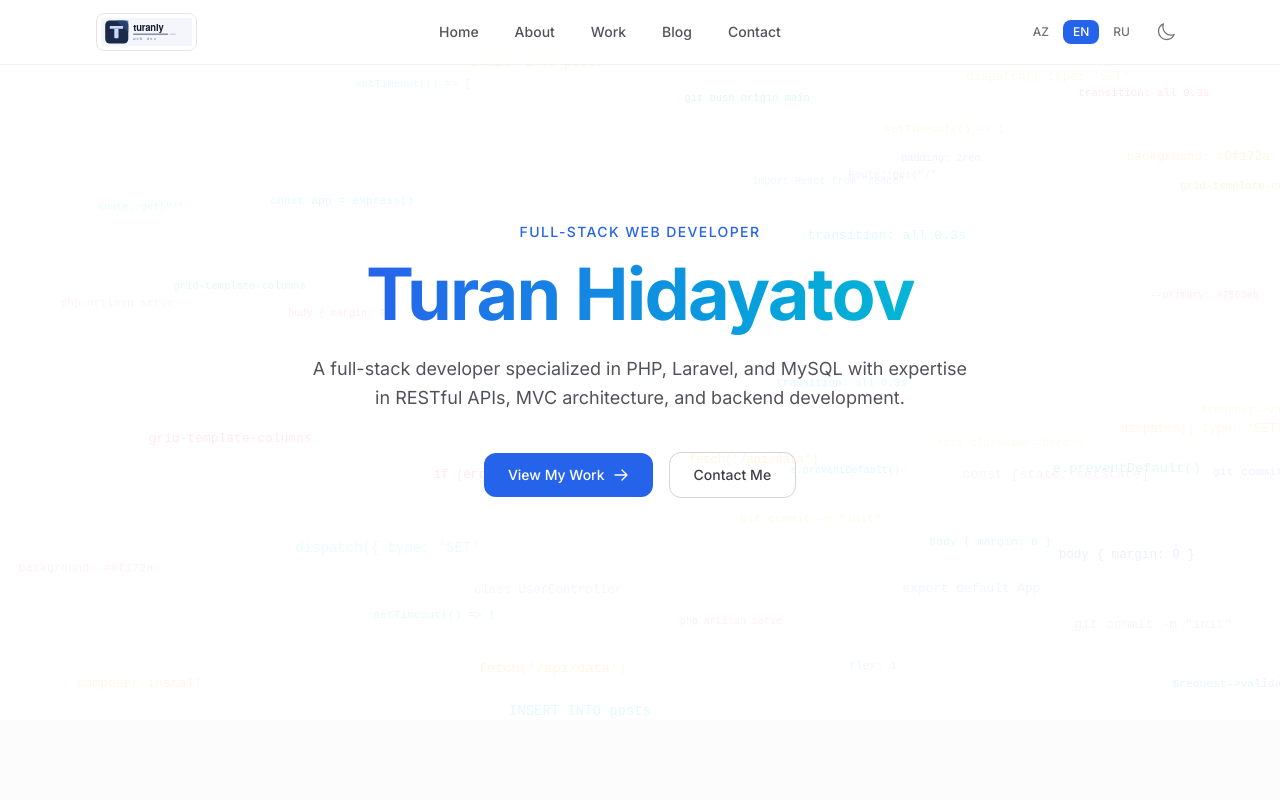
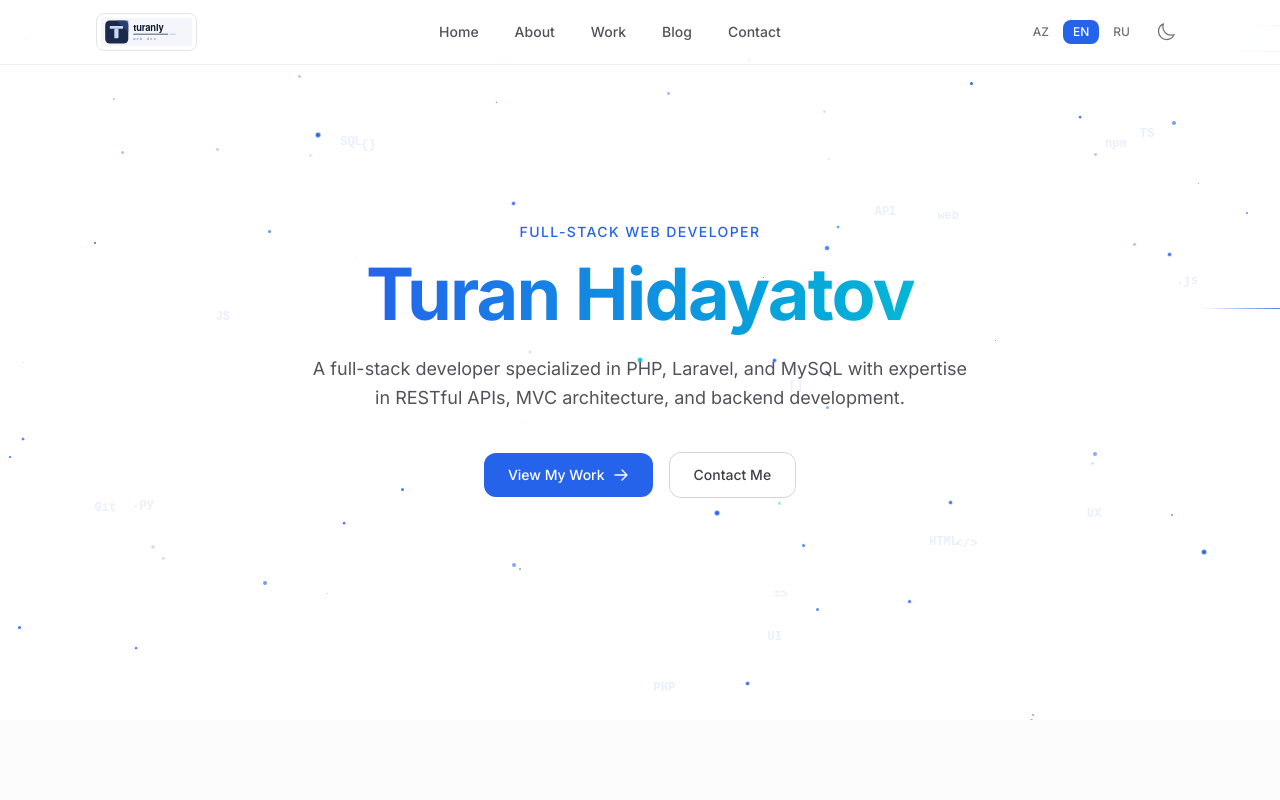
Before and after one commit to TuranHidayet/turanly, a Next.js app: page /en in a window 1280 px wide. Shown: the top 800 px of the page. Built offline with nearby package versions, Linux system fonts and the light colour scheme.

Commit message:
hero: galaxy star background with twinkling stars, shooting stars, orbit

```diff
--- a/src/app/globals.css
+++ b/src/app/globals.css
@@ -19,6 +19,7 @@
   @keyframes slide-up {
     from { opacity: 0; transform: translateY(20px); }
     to { opacity: 1; transform: translateY(0); }
+  }
 }
 
 @keyframes fall {
@@ -48,6 +49,26 @@
   90% { opacity: 1; }
   100% { transform: translateY(-120vh) scale(1.2); opacity: 0; }
 }
+
+@keyframes twinkle {
+  0%, 100% { opacity: 0.2; transform: scale(0.8); }
+  50% { opacity: 1; transform: scale(1.2); }
+}
+
+@keyframes shooting-star {
+  0% { transform: translateX(0) translateY(0); opacity: 1; }
+  70% { opacity: 1; }
+  100% { transform: translateX(-400px) translateY(400px); opacity: 0; }
+}
+
+@keyframes float-hover {
+  0%, 100% { transform: translateY(0); }
+  50% { transform: translateY(-30px); }
+}
+
+@keyframes orbit {
+  0% { transform: rotate(0deg) translateX(200px) rotate(0deg); }
+  100% { transform: rotate(360deg) translateX(200px) rotate(-360deg); }
 }
 
 @layer base {
--- a/src/components/HeroBackground.tsx
+++ b/src/components/HeroBackground.tsx
@@ -1,67 +1,105 @@
 "use client";
 
-const snippets = [
-  "const app = express()", "function App() {", '<div className="hero">',
-  "npm run dev", 'git commit -m "init"', 'import React from "react"',
-  "app.listen(3000)", "export default App", "const [state, setState]",
-  "useEffect(() => {", "php artisan serve", 'Route::get("/"',
-  "public function index()", "$request->validate()", "composer install",
-  "git push origin main", "body { margin: 0 }", "try {",
-  'console.log("hello")', "--primary: #2563eb", "padding: 2rem",
-  "flex: 1", "transition: all 0.3s", "grid-template-columns",
-  "background: #0f172a", "middleware(['auth'])", "async function load()",
-  "return response()->json", "fetch('/api/data')", "if (error) throw",
-  "setTimeout(() => {", "addEventListener('click'", "e.preventDefault()",
-  "dispatch({ type: 'SET'", "SELECT * FROM users", "INSERT INTO posts",
-  "class UserController", "@media (max-width: 768px)", "z-index: 10",
+const particles = Array.from({ length: 60 }, (_, i) => ({
+  id: i,
+  size: 1 + Math.random() * 3,
+  left: Math.random() * 100,
+  top: Math.random() * 100,
+  duration: 3 + Math.random() * 5,
+  delay: Math.random() * 10,
+  opacity: 0.3 + Math.random() * 0.7,
+}));
+
+const techWords = [
+  "JS", "TS", "PHP", "SQL", "API", "UI", "UX", "CSS", "HTML",
+  "Git", "npm", "web", ".py", ".js", "[]", "{}", "=>", "</>"
 ];
 
-const colors = [
-  "text-blue-400", "text-emerald-400", "text-purple-400", "text-cyan-400",
-  "text-amber-400", "text-rose-400", "text-lime-400", "text-indigo-400",
-];
+const shootingStars = Array.from({ length: 3 }, (_, i) => ({
+  id: i,
+  top: Math.random() * 50,
+  delay: 5 + Math.random() * 15,
+  duration: 1.5 + Math.random() * 1.5,
+}));
 
-const directions = ["fall", "drift-left", "drift-right", "rise"] as const;
-
-function randomItem<T>(arr: readonly T[]): T {
-  return arr[Math.floor(Math.random() * arr.length)];
-}
-
-function generateParticles(count: number) {
-  return Array.from({ length: count }, (_, i) => ({
-    id: i,
-    text: randomItem(snippets),
-    color: randomItem(colors),
-    direction: randomItem(directions),
-    left: Math.random() * 100,
-    top: Math.random() * 100,
-    duration: 12 + Math.random() * 20,
-    delay: Math.random() * 20,
-    fontSize: 10 + Math.random() * 4,
-    opacity: 0.06 + Math.random() * 0.08,
-  }));
-}
-
-const particles = generateParticles(50);
+const orbitItems = Array.from({ length: 6 }, (_, i) => ({
+  id: i,
+  size: 2 + Math.random() * 4,
+  duration: 15 + Math.random() * 20,
+  delay: Math.random() * 15,
+  opacity: 0.2 + Math.random() * 0.3,
+}));
 
 export function HeroBackground() {
   return (
     <div className="pointer-events-none absolute inset-0 -z-10 select-none overflow-hidden">
+      {/* Stars */}
       {particles.map((p) => (
-        <span
+        <div
           key={p.id}
-          className={`absolute whitespace-nowrap font-mono ${p.color}`}
+          className="absolute rounded-full bg-primary"
           style={{
+            width: p.size,
+            height: p.size,
             left: `${p.left}%`,
             top: `${p.top}%`,
-            fontSize: `${p.fontSize}px`,
             opacity: p.opacity,
-            animation: `${p.direction} ${p.duration}s ${p.delay}s infinite linear`,
+            animation: `twinkle ${p.duration}s ${p.delay}s infinite`,
           }}
-        >
-          {p.text}
-        </span>
+        />
       ))}
+
+      {/* Shooting stars */}
+      {shootingStars.map((s) => (
+        <div
+          key={s.id}
+          className="absolute h-px w-20 bg-gradient-to-l from-primary/80 to-transparent"
+          style={{
+            right: 0,
+            top: `${s.top}%`,
+            animation: `shooting-star ${s.duration}s ${s.delay}s infinite`,
+          }}
+        />
+      ))}
+
+      {/* Tech words floating */}
+      <div className="absolute inset-0">
+        {techWords.map((word, i) => (
+          <span
+            key={i}
+            className="absolute font-mono text-xs font-bold text-primary/10 dark:text-primary/15"
+            style={{
+              left: `${Math.random() * 90 + 5}%`,
+              top: `${Math.random() * 90 + 5}%`,
+              animation: `float-hover ${8 + Math.random() * 12}s ${Math.random() * 10}s infinite ease-in-out`,
+            }}
+          >
+            {word}
+          </span>
+        ))}
+      </div>
+
+      {/* Orbiting particles */}
+      <div className="absolute left-1/2 top-1/2 -translate-x-1/2 -translate-y-1/2">
+        {orbitItems.map((o) => (
+          <div
+            key={o.id}
+            className="absolute left-1/2 top-1/2 -translate-x-1/2 -translate-y-1/2"
+            style={{
+              animation: `orbit ${o.duration}s ${o.delay}s infinite linear`,
+            }}
+          >
+            <div
+              className="rounded-full bg-accent"
+              style={{
+                width: o.size,
+                height: o.size,
+                opacity: o.opacity,
+              }}
+            />
+          </div>
+        ))}
+      </div>
     </div>
   );
 }
```
Lines whose indentation alone changed are shown as unchanged.
